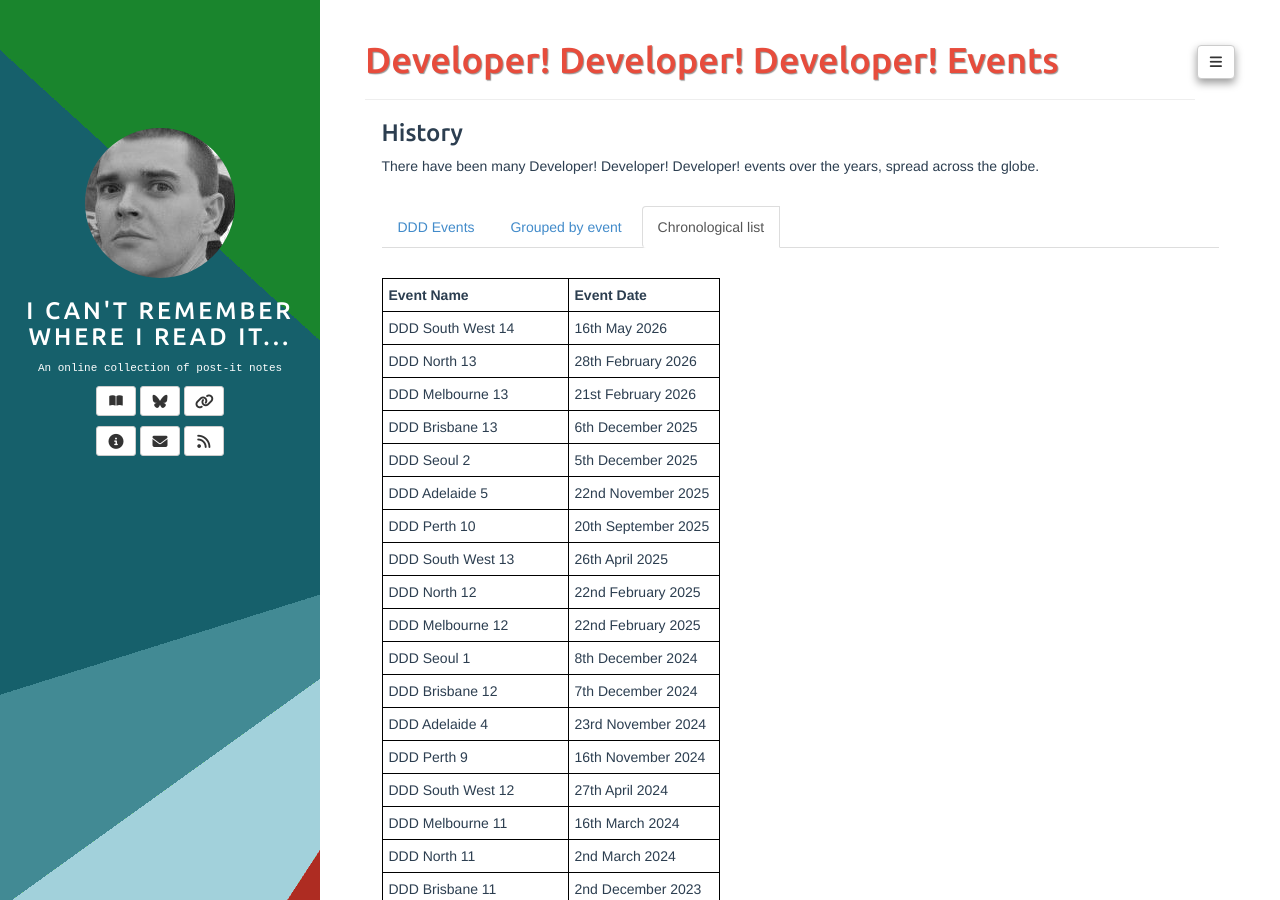
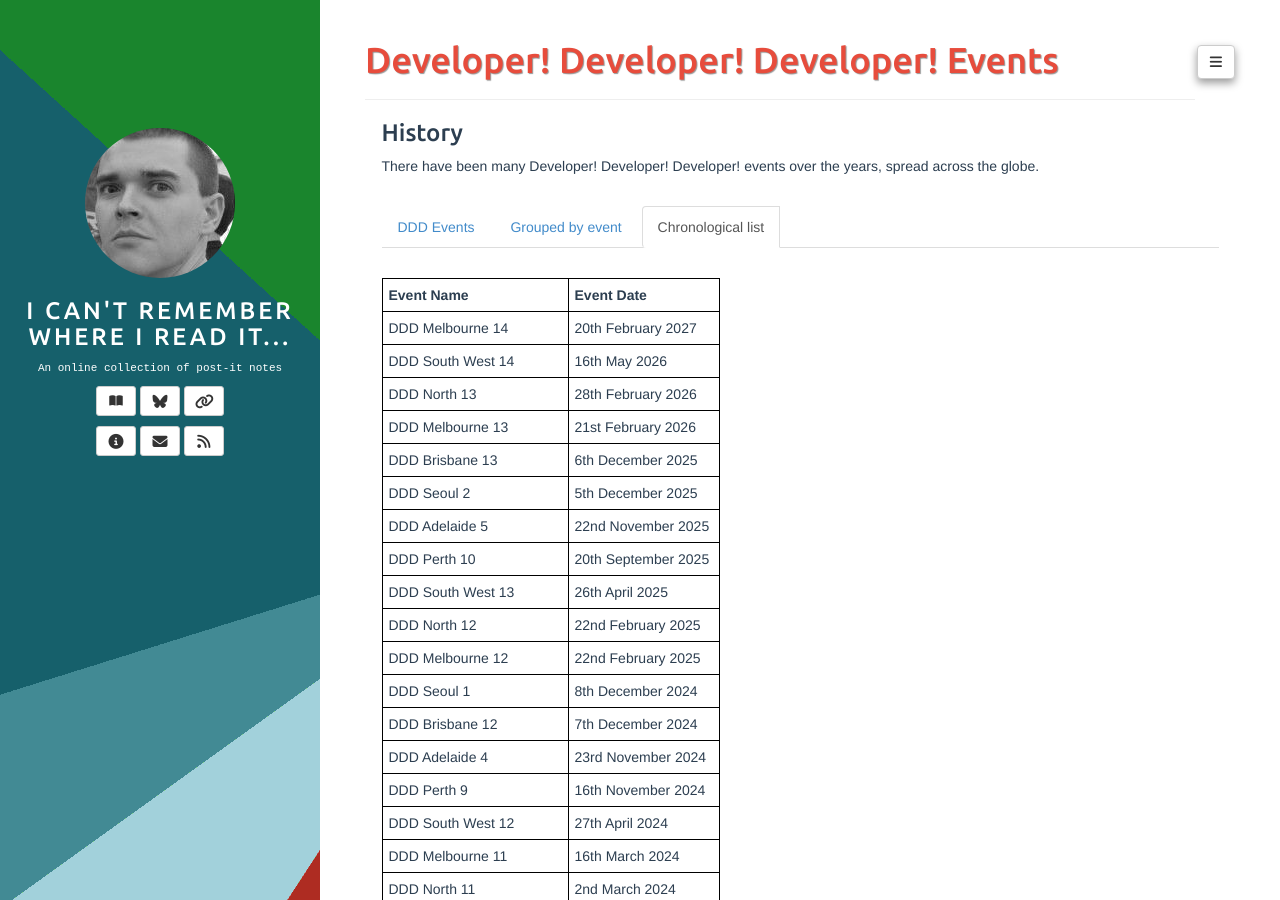
Before and after one commit to adrianbanks/adrianbanks.github.io, a Jekyll site: the page built from ddd-list.md, in a window 1280 px wide and 900 px high. Built offline with Jekyll 4.4.1, drawn with Linux system fonts in a browser that asks for light colours.

Commit message:
Add DDD Melbourne 14

```diff
--- a/ddd-list.md
+++ b/ddd-list.md
@@ -15,6 +15,7 @@ There have been many Developer! Developer! Developer! events over the years, spr
 
 | **Event Name**             | **Event Date**      |
 | -------------------------- | ------------------- |
+|  DDD Melbourne 14          | 20th February 2027  |
 |  DDD South West 14         | 16th May 2026       |
 |  DDD North 13              | 28th February 2026  |
 |  DDD Melbourne 13          | 21st February 2026  |
```
Also changed, not shown: ddd-grouped.md (+1 -0 lines).
